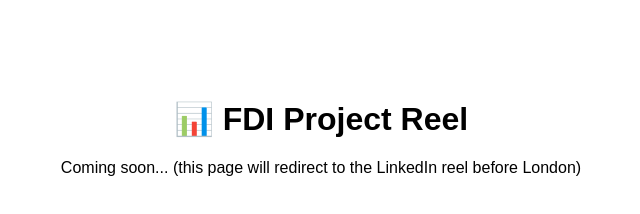
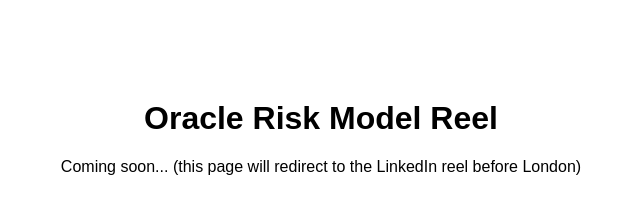
Before and after one commit to Johanc-x/project-reels-hub, a plain HTML site: page fdi.html in a window 1280 px wide. Shown: the whole page, without its empty margins (319-959 px from the left). Drawn offline with Linux system fonts and the light colour scheme.

Commit message:
Update fdi.html

```diff
--- a/fdi.html
+++ b/fdi.html
@@ -6,7 +6,7 @@
   <title>FDI Project Reel</title>
 </head>
 <body style="font-family: Arial, sans-serif; text-align: center; margin-top: 100px;">
-  <h1>📊 FDI Project Reel</h1>
+  <h1> Oracle Risk Model Reel</h1>
   <p>Coming soon... (this page will redirect to the LinkedIn reel before London)</p>
 </body>
 </html>
```
